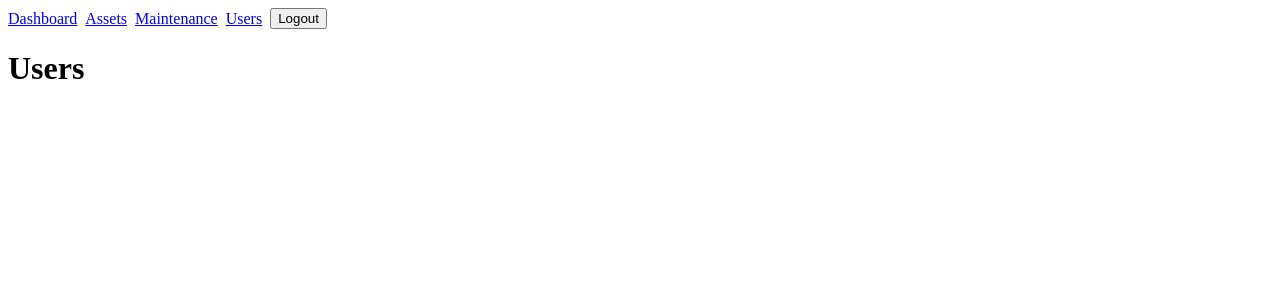
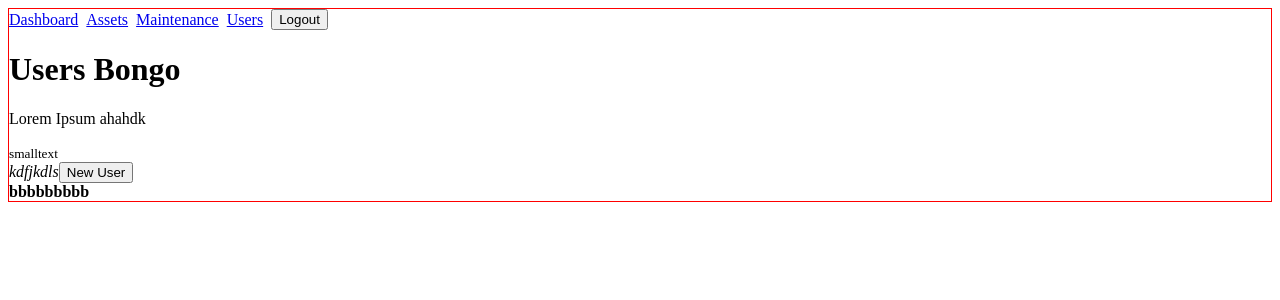
Before and after one commit to Zuzu888878/inventory-management-tool, a React app in the folder frontend/: page /users in a window 1280 px wide. Shown: the top 300 px of the page. Built offline with nearby package versions, Linux system fonts and the light colour scheme; sample sign-in values are in the browser's storage; the HTML template or start-up script is replaced by a standard one.

Commit message:
Created New User Route Made a red border around the outlet

```diff
--- a/frontend/package.json
+++ b/frontend/package.json
@@ -18,7 +18,6 @@
   },
   "devDependencies": {
     "@eslint/js": "^10.0.1",
-    "@rolldown/binding-linux-x64-gnu": "^1.2.5",
     "@types/react": "^19.2.17",
     "@types/react-dom": "^19.2.3",
     "@vitejs/plugin-react": "^6.0.4",
--- a/frontend/src/App.jsx
+++ b/frontend/src/App.jsx
@@ -8,6 +8,7 @@ import MaintenanceDetailsPage from './pages/MaintenanceDetailsPage.jsx';
 import MaintenanceFormPage from './pages/MaintenanceFormPage.jsx';
 import MaintenancePage from './pages/MaintenancePage.jsx';
 import UsersPage from './pages/UsersPage.jsx';
+import {UsersFormPage} from "./pages/UsersFormPage.jsx";
 
 const isAuthenticated = () => localStorage.getItem('authenticated') === 'true';
 
@@ -18,7 +19,7 @@ function ProtectedRoute() {
     return <Navigate to="/login" replace state={{ from: location }} />;
   }
 
-  return <Outlet />;
+  return <div style={{border:"red 1px solid"}}><Outlet  /></div>;
 }
 
 function Layout() {
@@ -68,6 +69,7 @@ function App() {
             <Route path="/maintenance/:id/edit" element={<MaintenanceFormPage />} />
 
             <Route path="/users" element={<UsersPage />} />
+            <Route path="/users/new" element={<UsersFormPage />} />
           </Route>
         </Route>
 
--- /dev/null
+++ b/frontend/src/pages/UsersFormPage.jsx
@@ -0,0 +1,15 @@
+import { Link, useParams } from 'react-router-dom';
+
+export function UsersFormPage() {
+    const { id } = useParams();
+    const isEditing = Boolean(id);
+
+    return (
+        <>
+            <h1>{isEditing ? `Edit User ${id}` : 'New User'}</h1>
+            <Link to={isEditing ? `/user/${id}` : '/users'}>
+                <button type="button">Cancel</button>
+            </Link>
+        </>
+    );
+}
--- a/frontend/src/pages/UsersPage.jsx
+++ b/frontend/src/pages/UsersPage.jsx
@@ -1,5 +1,18 @@
+import {Link} from "react-router-dom";
+
 function UsersPage() {
-  return <h1>Users</h1>;
+  return <div>
+    <h1>Users Bongo</h1>
+    <p>Lorem Ipsum ahahdk</p>
+    <small>smalltext</small>
+    <br/>
+    <i>kdfjkdls</i>
+    <Link to="/users/new">
+      <button type="button">New User</button>
+    </Link>
+    <br/>
+    <b>bbbbbbbbb</b>
+  </div>;
 }
 
 export default UsersPage;
```
Also changed, not shown: 2 other files (tests, documents, lock files or other folders).
